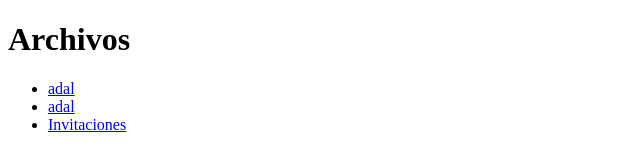
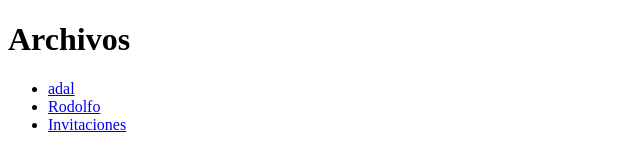
Before and after one commit to slmwld/CARDS, a plain HTML site: page index.html in a window 1280 px wide. Shown: the full height of the page, 0-640 px from the left. Drawn offline with Linux system fonts and the light colour scheme.

Commit message:
Update index.html

```diff
--- a/index.html
+++ b/index.html
@@ -9,7 +9,7 @@
     <H1>Archivos</H1>
     <ul>
         <li><a href="adal.html">adal</a></li>
-        <li><a href="rodo.html">adal</a></li>
+        <li><a href="rodo.html">Rodolfo</a></li>
         <li> <a href="invitaciones.html">Invitaciones</a></li>
     </ul>
 
```
